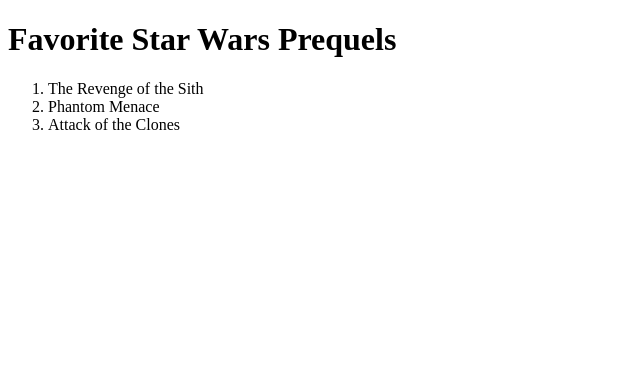
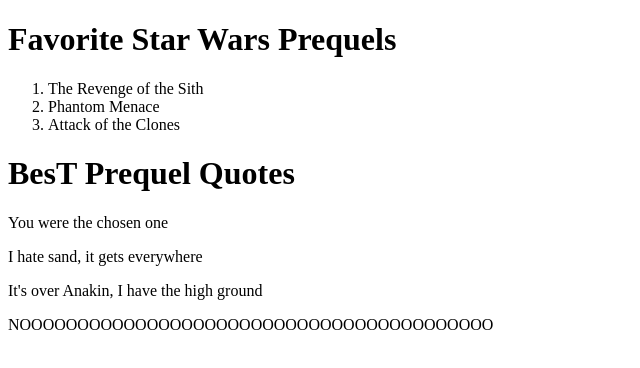
Before and after one commit to michaelpb/starwars-prequels, a plain HTML site: page index.html in a window 1280 px wide. Shown: the whole page, without its empty margins (0-640 px from the left). Drawn offline with Linux system fonts and the light colour scheme.

Commit message:
added sme nice wutows

```diff
--- a/index.html
+++ b/index.html
@@ -1,6 +1,3 @@
-
-
-<!-- Reset.css -->
 <!DOCTYPE html>
 <html lang="en-us">
 
@@ -19,6 +16,13 @@
         <li>Attack of the Clones</li>
     </ol>
 
+    <h1>BesT Prequel Quotes</h1>
+    <p>You were the chosen one</p>
+    <p>I hate sand, it gets everywhere</p>
+    <p>It's over Anakin, I have the high ground</p>
+    <p>NOOOOOOOOOOOOOOOOOOOOOOOOOOOOOOOOOOOOOOOOO</p>
+
+
   </body>
 
 </html>
```
